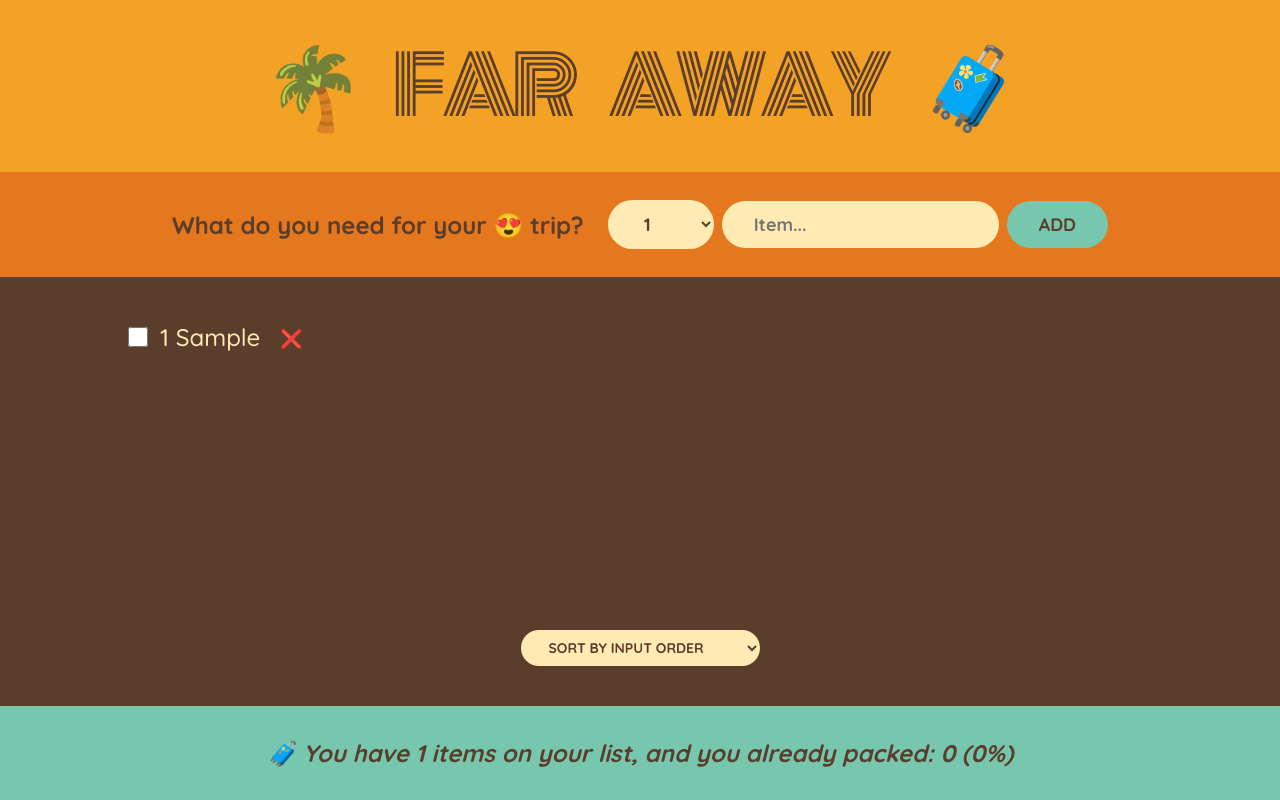
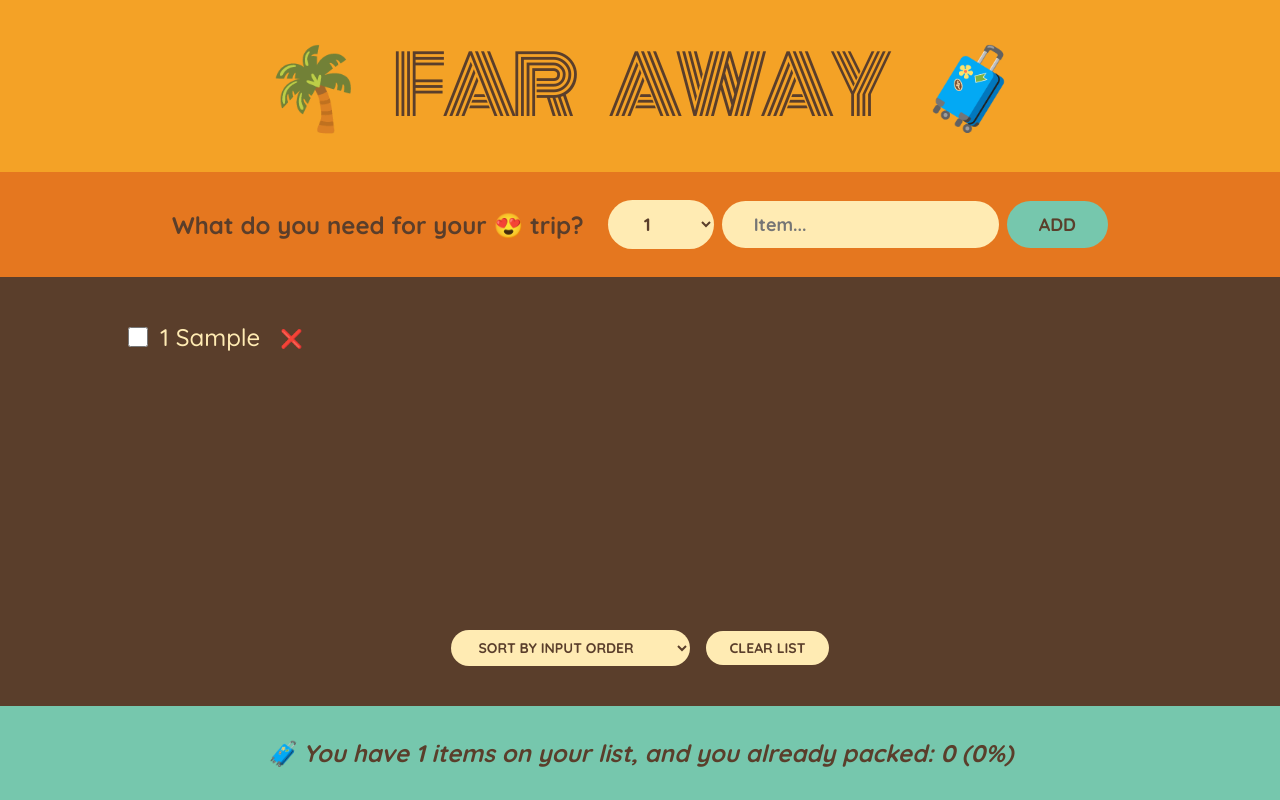
Before and after one commit to alex197925/travel-list-react, a React (Create React App) app: page / in a window 1280 px wide. Both pictures are taken after typing "Sample" into the empty fields and a click on the button "ADD". Built offline with nearby package versions, Linux system fonts and the light colour scheme.

Commit message:
Created components folder, exporting all components and rendering in App.js

```diff
--- a/src/App.js
+++ b/src/App.js
@@ -1,6 +1,10 @@
 /** @format */
 
 import { useState } from "react";
+import Logo from "./components/Logo";
+import Form from "./components/Form";
+import PackingList from "./components/PackingList";
+import Stats from "./components/State";
 
 function App() {
   const [items, setItems] = useState([]);
@@ -10,7 +14,7 @@
     setItems((items) => [...items, item]);
   }
 
-  // Delete item from array
+  // Delete item  one by one from array
   function handleDeleteItem(id) {
     setItems((items) => items.filter((item) => item.id !== id));
   }
@@ -23,6 +27,14 @@
     );
   }
 
+  // Delete all items
+  function handleClearItems() {
+    const confirmed = window.confirm(
+      "Are you sure you want to delete all items?"
+    );
+    if (confirmed) setItems([]);
+  }
+
   return (
     <div className='app'>
       <Logo />
@@ -31,131 +43,11 @@
         items={items}
         onDeleteItem={handleDeleteItem}
         onToggleItem={handleToggleItem}
+        onClearItems={handleClearItems}
       />
       <Stats items={items} />
     </div>
   );
 }
 
-function Logo() {
-  return <h1>🌴 Far Away 🧳</h1>;
-}
-function Form({ onAddItems }) {
-  const [description, setDescription] = useState("");
-  const [quantity, setQuantity] = useState(1);
-
-  function handleSubmit(e) {
-    e.preventDefault();
-
-    if (!description) return;
-
-    const newItem = { description, quantity, packed: false, id: Date.now() };
-    // console.log(newItem);
-
-    onAddItems(newItem);
-
-    setDescription("");
-    setQuantity("");
-  }
-  return (
-    <form className='add-form' onSubmit={handleSubmit}>
-      <h3>What do you need for your 😍 trip?</h3>
-      <select
-        value={quantity}
-        onChange={(e) => setQuantity(Number(e.target.value))}>
-        {Array.from({ length: 20 }, (_, i) => i + 1).map((num) => (
-          <option value={num} key={num}>
-            {num}
-          </option>
-        ))}
-      </select>
-      <input
-        type='text'
-        placeholder='Item...'
-        value={description}
-        onChange={(e) => setDescription(e.target.value)}
-      />
-      <button>ADD</button>
-    </form>
-  );
-}
-
-function PackingList({ items, onDeleteItem, onToggleItem }) {
-  const [sortBy, setSortBy] = useState("input");
-
-  let sortedItems;
-
-  if (sortBy === "input") sortedItems = items;
-  if (sortBy === "description")
-    sortedItems = items
-      .slice()
-      .sort((a, b) => a.description.localeCompare(b.description));
-
-  if (sortBy === "packed")
-    sortedItems = items
-      .slice()
-      .sort((a, b) => Number(a.packed) - Number(b.packed));
-  return (
-    <div className='list'>
-      <ul>
-        {sortedItems.map((item) => (
-          <Item
-            item={item}
-            onDeleteItem={onDeleteItem}
-            onToggleItem={onToggleItem}
-            key={item.id}
-          />
-        ))}
-      </ul>
-      <div className='actions'>
-        <select value={sortBy} onChange={(e) => setSortBy(e.target.value)}>
-          <option value='input'>Sort by input order</option>
-          <option value='description'>Sort by description</option>
-          <option value='packed'>Sort by packed status</option>
-        </select>
-      </div>
-    </div>
-  );
-}
-function Item({ item, onDeleteItem, onToggleItem }) {
-  return (
-    <li>
-      <input
-        type='checkbox'
-        value={item.packed}
-        onChange={() => onToggleItem(item.id)}
-      />
-      <span style={item.packed ? { textDecoration: "line-through" } : {}}>
-        {item.quantity} {item.description}
-      </span>
-      <button onClick={() => onDeleteItem(item.id)}>❌</button>
-    </li>
-  );
-}
-
-function Stats({ items }) {
-  // console.log(items.length);
-
-  if (!items.length)
-    return (
-      <p className='stats'>
-        <em>Start adding some items to your packing list 🚀</em>
-      </p>
-    );
-
-  const numItems = items.length;
-  const numPacked = items.filter((item) => item.packed).length;
-  const percentage = Math.round((numPacked / numItems) * 100);
-  return (
-    <footer className='stats'>
-      <em>
-        {percentage === 100
-          ? "You got everything! Ready to go 🛫"
-          : ` 🧳 You have ${numItems} items on your list, and you already packed:
-        ${numPacked} (${percentage}%)`}
-      </em>
-    </footer>
-  );
-}
-
 export default App;
--- /dev/null
+++ b/src/components/Form.js
@@ -0,0 +1,46 @@
+/** @format */
+
+import React from "react";
+import { useState } from "react";
+
+function Form({ onAddItems }) {
+  const [description, setDescription] = useState("");
+  const [quantity, setQuantity] = useState(1);
+
+  function handleSubmit(e) {
+    e.preventDefault();
+
+    if (!description) return;
+
+    const newItem = { description, quantity, packed: false, id: Date.now() };
+    // console.log(newItem);
+
+    onAddItems(newItem);
+
+    setDescription("");
+    setQuantity("");
+  }
+  return (
+    <form className='add-form' onSubmit={handleSubmit}>
+      <h3>What do you need for your 😍 trip?</h3>
+      <select
+        value={quantity}
+        onChange={(e) => setQuantity(Number(e.target.value))}>
+        {Array.from({ length: 20 }, (_, i) => i + 1).map((num) => (
+          <option value={num} key={num}>
+            {num}
+          </option>
+        ))}
+      </select>
+      <input
+        type='text'
+        placeholder='Item...'
+        value={description}
+        onChange={(e) => setDescription(e.target.value)}
+      />
+      <button>ADD</button>
+    </form>
+  );
+}
+
+export default Form;
--- /dev/null
+++ b/src/components/Item.js
@@ -0,0 +1,21 @@
+/** @format */
+
+import React from "react";
+
+function Item({ item, onDeleteItem, onToggleItem }) {
+  return (
+    <li>
+      <input
+        type='checkbox'
+        value={item.packed}
+        onChange={() => onToggleItem(item.id)}
+      />
+      <span style={item.packed ? { textDecoration: "line-through" } : {}}>
+        {item.quantity} {item.description}
+      </span>
+      <button onClick={() => onDeleteItem(item.id)}>❌</button>
+    </li>
+  );
+}
+
+export default Item;
--- /dev/null
+++ b/src/components/Logo.js
@@ -0,0 +1,9 @@
+/** @format */
+
+import React from "react";
+
+function Logo() {
+  return <h1>🌴 Far Away 🧳</h1>;
+}
+
+export default Logo;
--- /dev/null
+++ b/src/components/PackingList.js
@@ -0,0 +1,46 @@
+/** @format */
+
+import React from "react";
+import { useState } from "react";
+import Item from "./Item";
+
+function PackingList({ items, onDeleteItem, onToggleItem, onClearItems }) {
+  const [sortBy, setSortBy] = useState("input");
+
+  let sortedItems;
+
+  if (sortBy === "input") sortedItems = items;
+  if (sortBy === "description")
+    sortedItems = items
+      .slice()
+      .sort((a, b) => a.description.localeCompare(b.description));
+
+  if (sortBy === "packed")
+    sortedItems = items
+      .slice()
+      .sort((a, b) => Number(a.packed) - Number(b.packed));
+  return (
+    <div className='list'>
+      <ul>
+        {sortedItems.map((item) => (
+          <Item
+            item={item}
+            onDeleteItem={onDeleteItem}
+            onToggleItem={onToggleItem}
+            key={item.id}
+          />
+        ))}
+      </ul>
+      <div className='actions'>
+        <select value={sortBy} onChange={(e) => setSortBy(e.target.value)}>
+          <option value='input'>Sort by input order</option>
+          <option value='description'>Sort by description</option>
+          <option value='packed'>Sort by packed status</option>
+        </select>
+        <button onClick={() => onClearItems()}>Clear list</button>
+      </div>
+    </div>
+  );
+}
+
+export default PackingList;
--- /dev/null
+++ b/src/components/State.js
@@ -0,0 +1,30 @@
+/** @format */
+
+import React from "react";
+
+function Stats({ items }) {
+  // console.log(items.length);
+
+  if (!items.length)
+    return (
+      <p className='stats'>
+        <em>Start adding some items to your packing list 🚀</em>
+      </p>
+    );
+
+  const numItems = items.length;
+  const numPacked = items.filter((item) => item.packed).length;
+  const percentage = Math.round((numPacked / numItems) * 100);
+  return (
+    <footer className='stats'>
+      <em>
+        {percentage === 100
+          ? "You got everything! Ready to go 🛫"
+          : ` 🧳 You have ${numItems} items on your list, and you already packed:
+          ${numPacked} (${percentage}%)`}
+      </em>
+    </footer>
+  );
+}
+
+export default Stats;
```
